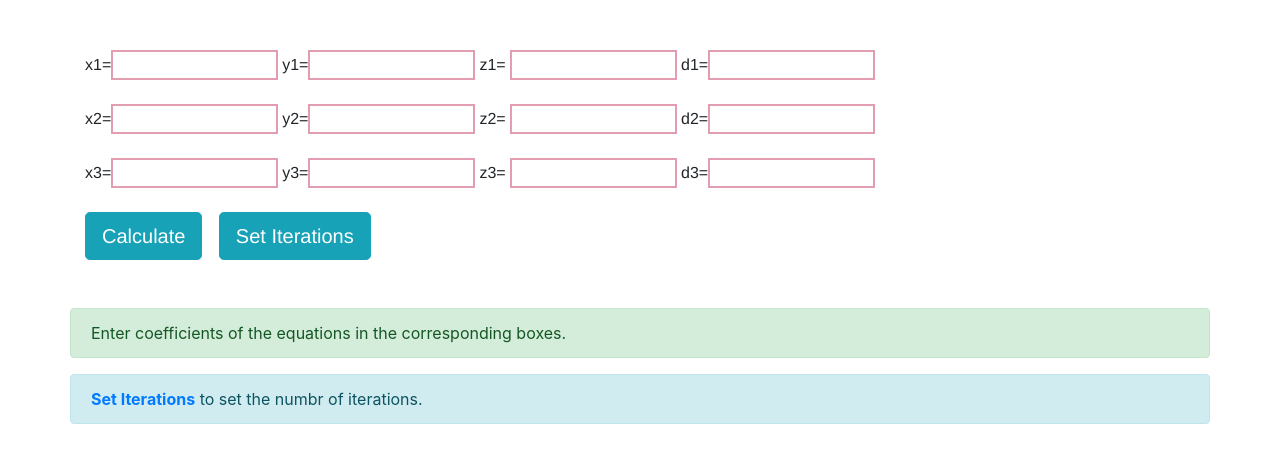
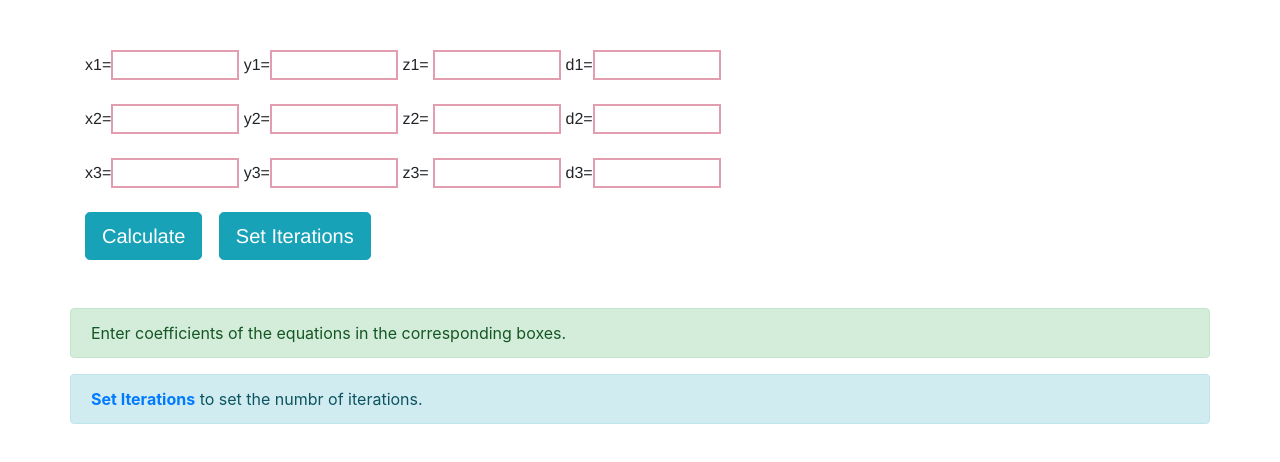
Before and after one commit to debjyoti2019/debjyoti2019.github.io, a plain HTML site: page index.html in a window 1280 px wide. Drawn offline with nearby package versions, Linux system fonts and the light colour scheme.

Commit message:
Add files via upload

```diff
--- a/script.js
+++ b/script.js
@@ -3,7 +3,15 @@ var y1,y2,y3,y
 var z1,z2,z3,z
 var d1,d2,d3,d
 var X,Y,Z,i,max=8;
-
+window.onload=(function()
+{
+	var show;
+	var boxes=document.getElementsByClassName("defaultTextBox");
+	for (var i = boxes.length - 1; i >= 0; i--) {
+		boxes[i].style.width=window.innerWidth/10+"px";
+	}
+}
+);
 function setv()
 {
   max=prompt("Enter number of iterations:");
--- a/style.css
+++ b/style.css
@@ -8,7 +8,7 @@
     border-color: rgba(200,60,100,0.5);
     background-color: white;
     font-size: 16px;
-    width:15%;
+
 }
 #display
 {
```
